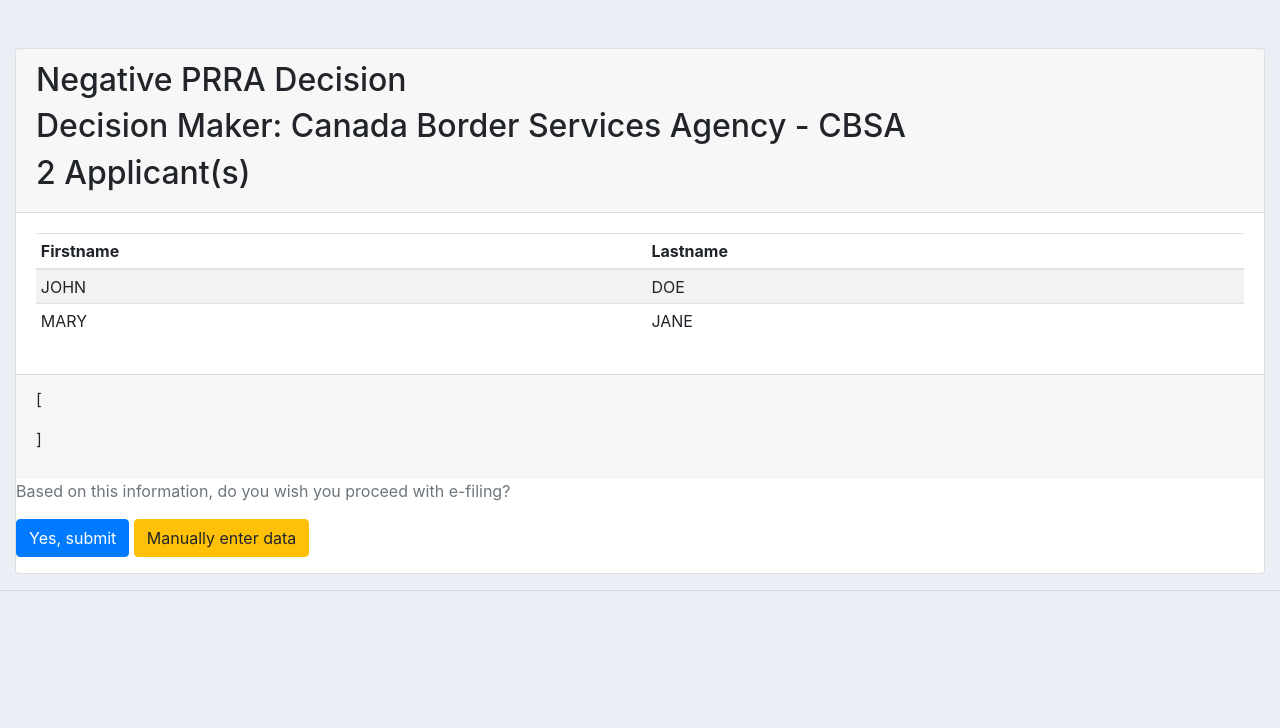
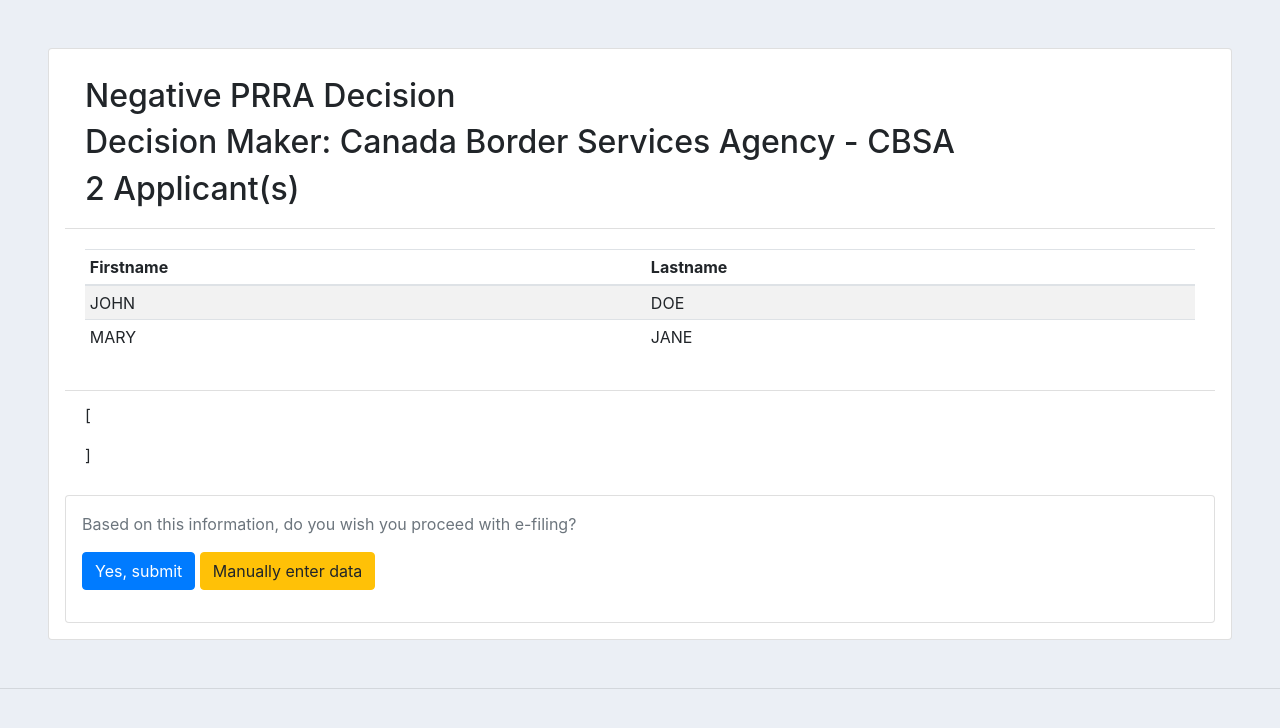
Before and after one commit to tugrulpinar/dajngo-leave-app, a Django app: page /scan-result/78/ in a window 1280 px wide. Shown: the part 56-784 px from the top of the page. Run offline with Django 3.2, Linux system fonts and the light colour scheme; a user stored in the database is signed in; data comes from the database, SQL or seed files in the repository; some libraries are stand-ins or nearby versions.

Commit message:
Filepahts

```diff
--- a/jr_notice/templates/jr_notice/dashboard.html
+++ b/jr_notice/templates/jr_notice/dashboard.html
@@ -5,6 +5,7 @@
 {% load crispy_forms_tags %}
 
 <br>
+<div class="container mt-5">
 <div class="row">
 	<div class="col-md-5">
 		<h5>Upload Form:</h5>
@@ -59,6 +60,7 @@
 		</div>
 	</div>
 </div>
+</div>
 
 <script>
 	$(document).ready(function(){
--- a/jr_notice/templates/jr_notice/main.html
+++ b/jr_notice/templates/jr_notice/main.html
@@ -17,7 +17,7 @@
 
 <body>
 	{% include 'jr_notice/navbar.html' %}
-	<div class="container-fluid">
+
 		{% block content %}
 
 
--- a/jr_notice/templates/jr_notice/scan_result.html
+++ b/jr_notice/templates/jr_notice/scan_result.html
@@ -2,9 +2,9 @@
 {% load static %}
 {% block content %}
 
-<div class="contianer mt-5 mb-3">
-    <div class="card">
-        <div class="card-header">
+<div class="contianer m-5">
+    <div class="card p-3">
+        <div class="card-header bg-white">
             <h2> Negative {{ ledger.app_type }} Decision </h2>
             <h2> Decision Maker: {{ ledger.decision_maker }} </h2>
             <h2> {{ ledger.number_of_applicants }} Applicant(s)</h2>
@@ -27,14 +27,14 @@
                 </tbody>
             </table>
         </div>
-        <div class="card-footer">
+        <div class="card-footer bg-white">
             {% if ledger.scan_errors %}
             {% for item in ledger.scan_errors %}
             <p> {{ item }} </p>
             {% endfor %}
             {% endif %}
         </div>
-        <form action="" method="post">
+        <div class="card p-3">
             <div class="form-group">
                 {% csrf_token %}
                 <p class="text-muted">Based on this information, do you wish you proceed with e-filing?</p>
@@ -42,6 +42,9 @@
                 <a class="btn btn-warning" href="{% url 'manuel-entry' scan_id %}"> Manually enter data </a>
             </div>
         </form>
+        </div>
+        <form action="" method="post">
+
     </div>
 </div>
     <!-- <h2> Negative {{ ledger.app_type }} Decision </h2>
--- a/jr_notice/views.py
+++ b/jr_notice/views.py
@@ -127,6 +127,7 @@
             file_path = os.path.join(
                 os.getcwd(), "jr_notice", "static", "jr_notice", "pdf", file_name)
 
+            print(file_path)
             print(os.path.exists(file_path))
 
             # convert the bytes into file-like object
```
